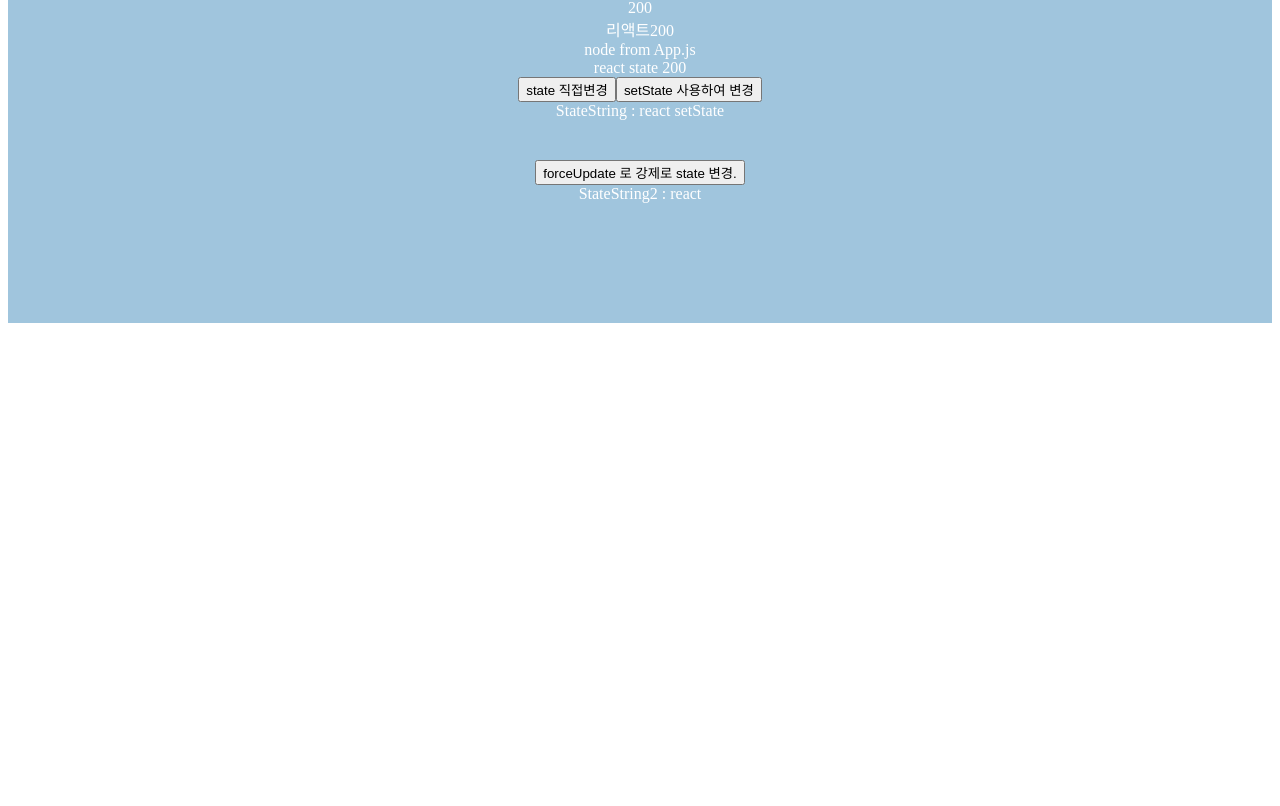
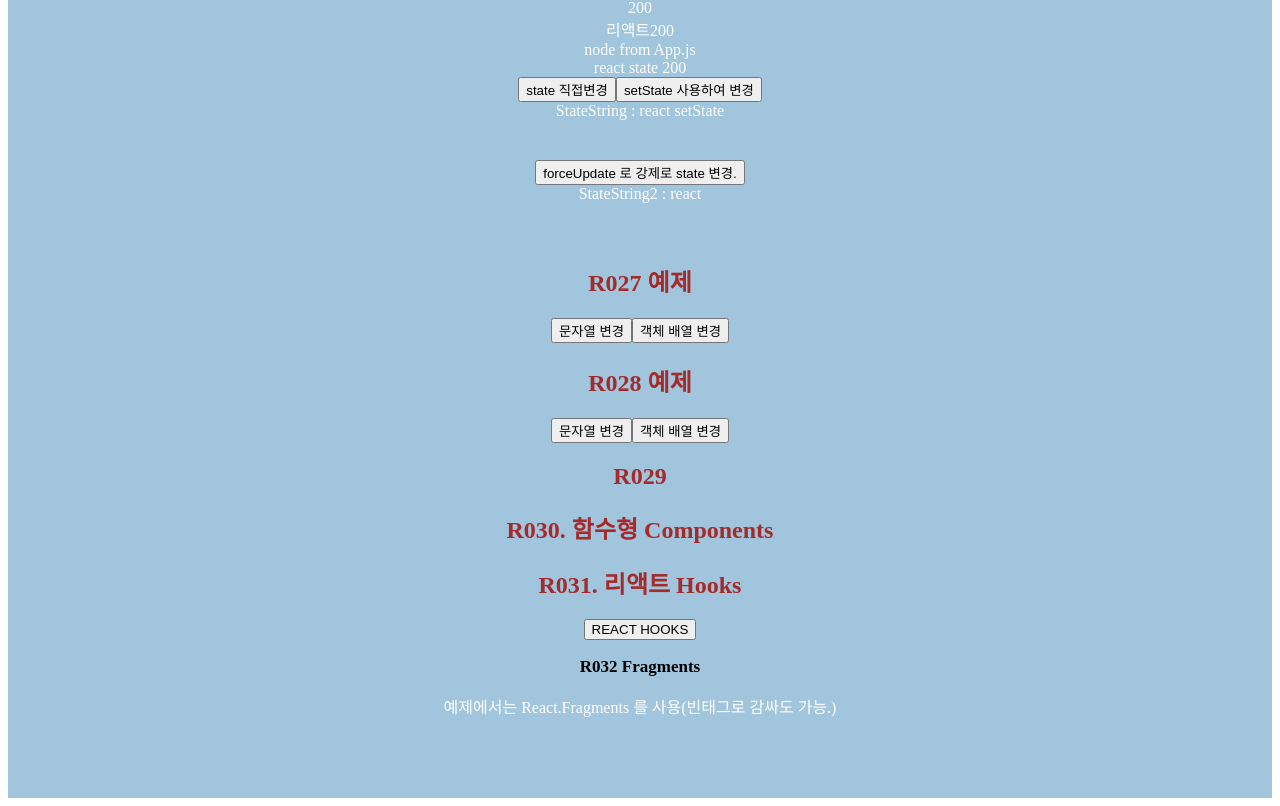
Before and after one commit to kdd9512/react200, a React (Create React App) app: page / in a window 1280 px wide. Shown: the part 1684-2490 px from the top of the page. Before the commit the page ends 2015 px from the top, so only its background shows below. Built offline with nearby package versions, Linux system fonts and the light colour scheme.

Commit message:
20211106 1st commit.
React 200
number 27~32

```diff
--- a/package.json
+++ b/package.json
@@ -10,6 +10,7 @@
     "react": "^17.0.2",
     "react-dom": "^17.0.2",
     "react-scripts": "4.0.3",
+    "shallow-equal": "^1.2.1",
     "web-vitals": "^1.0.1"
   },
   "scripts": {
--- a/src/App.js
+++ b/src/App.js
@@ -24,6 +24,12 @@ import R023 from "./component/R023_PropsNode";
 import R024 from "./component/R024_ReactState";
 import R025 from "./component/R025_SetState";
 import R026 from "./component/R026_ForceUpdate";
+import R027 from "./component/R027_ComponentClass";
+import R028 from "./component/R028_PureComponentClass";
+import R029 from "./component/R029_ShallowEqual";
+import R030 from "./component/R030_FunctionComponent";
+import R031 from "./component/R031_ReactHook";
+import R032 from "./component/R032_Fragments";
 
 function App() {
     return (
@@ -72,6 +78,12 @@ function App() {
             <R024 reactString={"react state "}/>
             <R025/>
             <R026/>
+            <R027/>
+            <R028/>
+            <R029/>
+            <R030 contents="R030. 함수형 Components"/>
+            <R031/>
+            <R032/>
         </div>
     );
 }
--- /dev/null
+++ b/src/component/R027_ComponentClass.js
@@ -0,0 +1,39 @@
+import React, {Component} from "react";
+
+// Component 에서는 아래 예제와 같이 state 의 내용이 실제로 변경되었는지를
+// 구분하지 않고 render 를 실행한다.
+class R027_ComponentClass extends Component {
+    constructor(props) {
+        super(props);
+        this.state = {
+            StateString: 'react',
+            StateArrayObj: ['react', {react: "200"}],
+        }
+    }
+
+    btnClick = (type) => {
+        if (type == "String") {
+            this.setState({StateString: "react"});
+        } else {
+            this.setState({StateArrayObj: ["react", {react: "200"}]} );
+        }
+    }
+
+    render() {
+        console.log("start R027 render()..")
+        return (
+            <div style={{padding:"0px"}}>
+                <h2>R027 예제</h2>
+                <button onClick={(e) => this.btnClick("String")}>
+                    문자열 변경
+                </button>
+                <button onClick={(e) => this.btnClick("ArrayObject")}>
+                    객체 배열 변경
+                </button>
+            </div>
+        );
+    }
+
+}
+
+export default R027_ComponentClass;
--- /dev/null
+++ b/src/component/R028_PureComponentClass.js
@@ -0,0 +1,39 @@
+import React, {PureComponent} from "react";
+
+// PureComponent 에서는 Component 와는 달리,
+// state 에 저장되어 있는 내용을 기존값과 비교했을 때 변경되었을 때만 변경된 것으로 간주하고 render 를 실행한다.
+class R028_PureComponentClass extends PureComponent {
+
+    constructor(props) {
+        super(props);
+        this.state = {
+            StateString: 'react',
+            StateArrayObj: ['react', {react: "200"}],
+        }
+    }
+
+    btnClick = (type) => {
+        if (type == "String") {
+            this.setState({StateString: "react"});
+        } else {
+            this.setState({StateArrayObj: ["react", {react: "200"}]} );
+        }
+    }
+
+    render() {
+        console.log("start R028 render()..")
+        return (
+            <div style={{padding:"0px"}}>
+                <h2>R028 예제</h2>
+                <button onClick={(e) => this.btnClick("String")}>
+                    문자열 변경
+                </button>
+                <button onClick={(e) => this.btnClick("ArrayObject")}>
+                    객체 배열 변경
+                </button>
+            </div>
+        );
+    }
+}
+
+export default R028_PureComponentClass
--- /dev/null
+++ b/src/component/R029_ShallowEqual.js
@@ -0,0 +1,44 @@
+import React, {Component} from "react";
+import {shallowEqualArrays} from "shallow-equal";
+
+// shallow-equal 을 이용하면 Component 클래스에서 PureComponent 와 같이
+// state 의 값을 비교해 render() 를 실행할지를 결정할 수 있다.
+class R029_ShallowEqual extends Component {
+
+    constructor(props) {
+        super(props);
+        this.state = {
+            StateString: "react",
+        }
+    }
+
+    shouldComponentUpdate(nextProps, nextState) {
+        return !shallowEqualArrays(this.state, nextState);
+    }
+
+    componentDidMount() {
+        const obj = {react: "200"};
+        const Arr1 = ["리액트", obj];
+        const Arr2 = ["리액트", obj];
+        const Arr3 = ["리액트", {react: "200"}];
+
+        // 두 변수가 같은 값인지 비교한다. Arr1 과 Arr2 는 완전히 같으므로 true 출력.
+        console.log("shallowEqualArrays(Arr1, Arr2) : ", shallowEqualArrays(Arr1, Arr2));
+
+        // Arr2 는 obj 를 참고하고 Arr3 역시 obj 와 같은 내용을 갖는 object 를 갖지만,
+        // 두 object 는 서로 다른 객체이다.
+        console.log("shallowEqualArrays(Arr2, Arr3) : ", shallowEqualArrays(Arr2, Arr3));
+    }
+
+
+    render() {
+        console.log("start R029 render()...")
+        return (
+            <div style={{padding: "0px"}}>
+                <h2> R029 </h2>
+            </div>
+        );
+    }
+}
+
+export default R029_ShallowEqual;
--- /dev/null
+++ b/src/component/R030_FunctionComponent.js
@@ -0,0 +1,10 @@
+import React from "react";
+
+function R030_FunctionComponent(props) {
+    let { contents } = props;
+    return (
+        <h2>{contents}</h2>
+    )
+}
+
+export default R030_FunctionComponent
--- /dev/null
+++ b/src/component/R031_ReactHook.js
@@ -0,0 +1,18 @@
+import React, {useEffect, useState} from "react";
+
+function R031_ReactHook(props) {
+    const [contents, setContents] = useState("R031. 리액트 Hooks");
+
+    useEffect(() => {
+        console.log("useEffect");
+    });
+
+    return (
+        <div style={{padding:"0px"}}>
+            <h2>{contents}</h2>
+            <button onClick={() => setContents("useState")}>REACT HOOKS</button>
+        </div>
+    )
+}
+
+export default R031_ReactHook
--- /dev/null
+++ b/src/component/R032_Fragments.js
@@ -0,0 +1,13 @@
+import React, {Component} from "react";
+
+class R032_Fragments extends Component {
+    render() {
+        return (
+            <React.Fragment>
+                <p>R032 Fragments</p>
+                <span>예제에서는 React.Fragments 를 사용(빈태그로 감싸도 가능.)</span>
+            </React.Fragment>
+        );
+    }
+}
+export default R032_Fragments;
```
Also changed, not shown: 1 other file (tests, documents, lock files or other folders).
